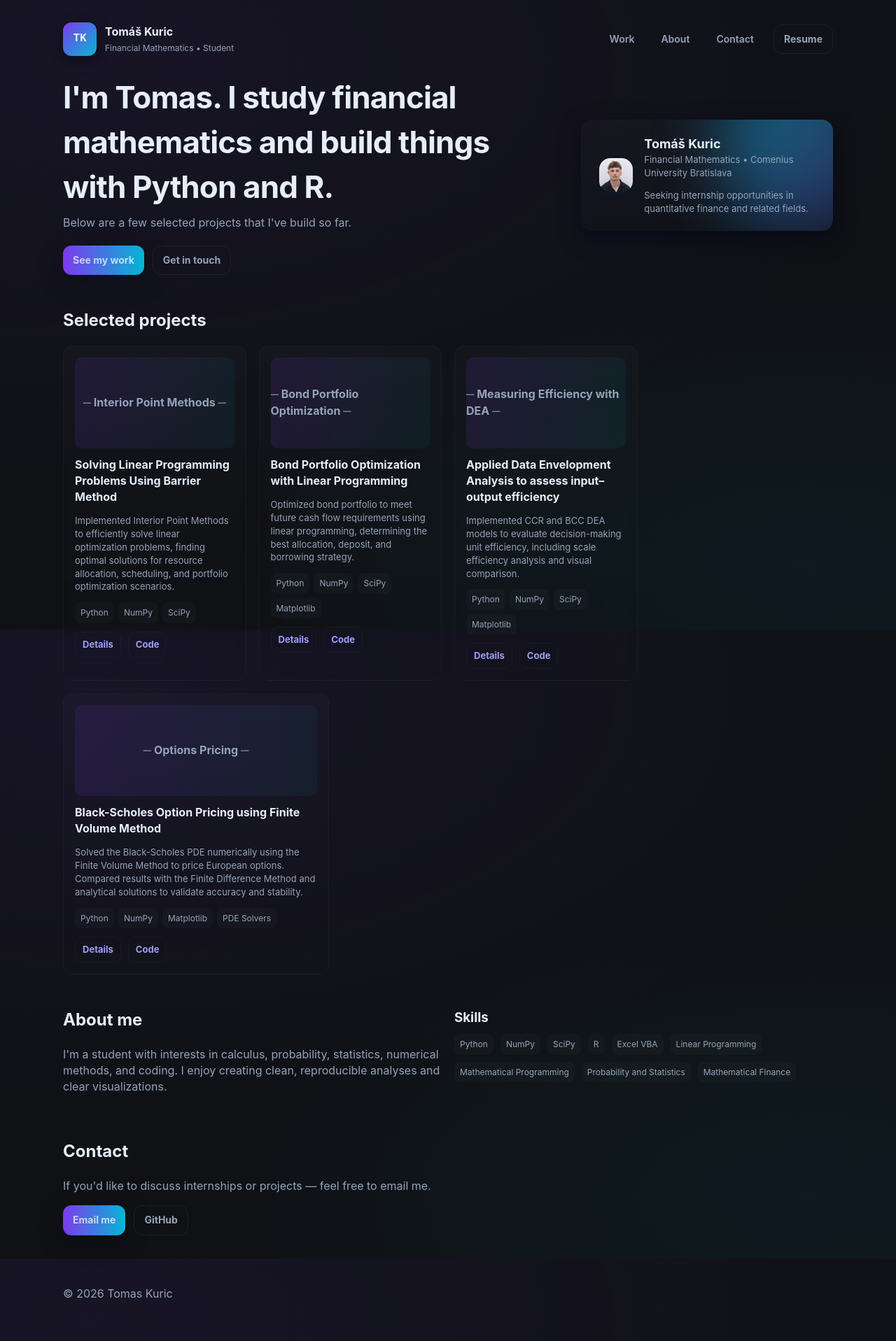
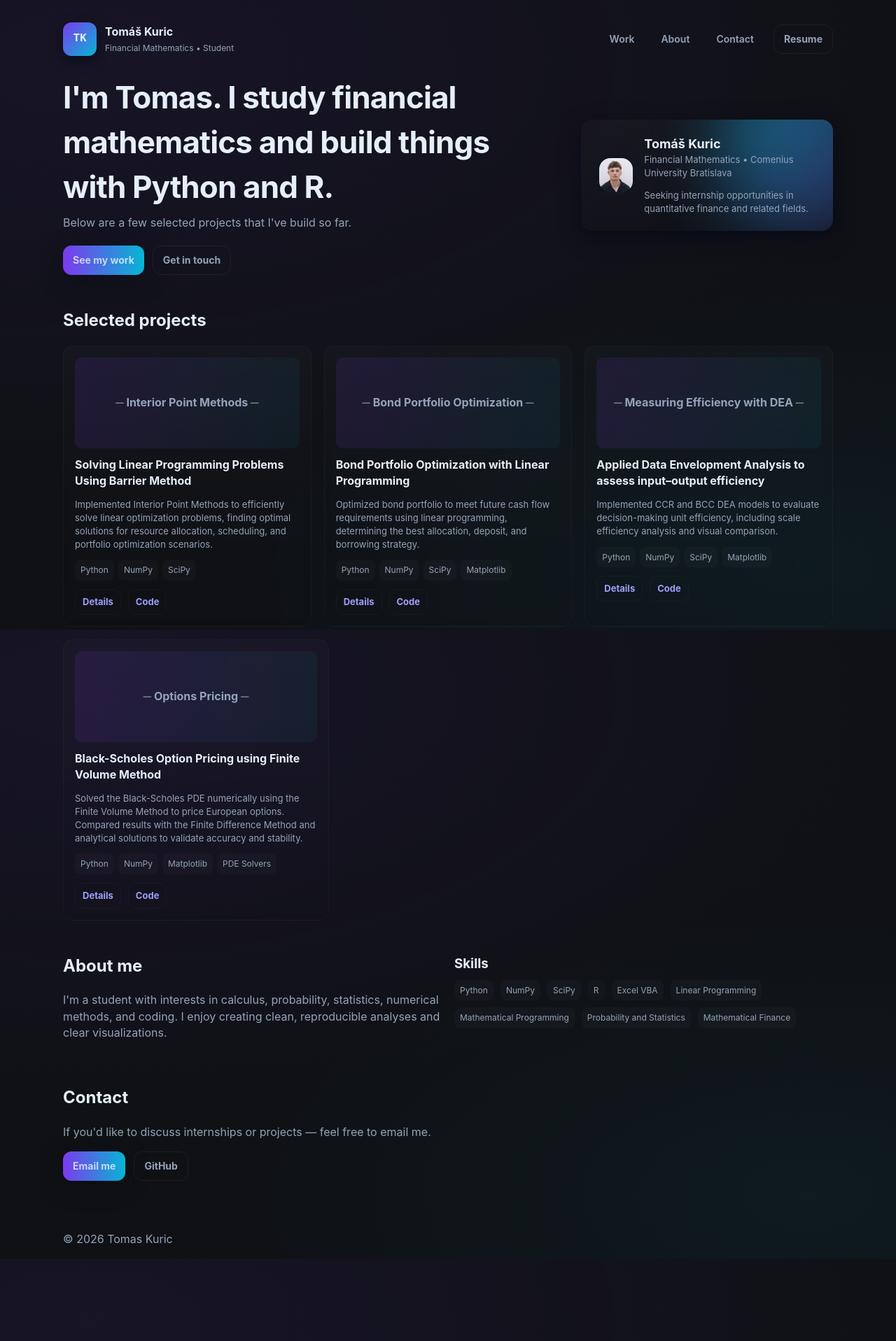
Before and after one commit to TomasKuric/tomaskuric.github.io, a Jekyll site: the page index.html, which Jekyll copies as it is, in a window 1280 px wide. Shown: the whole page at 70% size. Built offline with Jekyll 4.4.1, drawn with Linux system fonts in a browser that asks for light colours; after the commit the page ends 1839 px from its top, so only the background shows below that.

Commit message:
Update style.css

```diff
--- a/assets/css/style.css
+++ b/assets/css/style.css
@@ -113,8 +113,11 @@ nav a:hover{color:#fff;background:var(--glass)}
 
 /* projects */
 section.projects{margin-bottom:48px}
-.projects-grid{display:grid;grid-template-columns:repeat(auto-fit,minmax(240px,1fr));gap:18px}
-.card{
+.projects-grid {
+  display: grid;
+  grid-template-columns: repeat(3, 1fr);
+  gap: 18px;
+}.card{
   background:linear-gradient(180deg, rgba(255,255,255,0.02), transparent);
   padding:16px;border-radius:14px;border:1px solid rgba(255,255,255,0.03);backdrop-filter: blur(6px);
   transition:transform .28s ease,box-shadow .28s ease;
```
